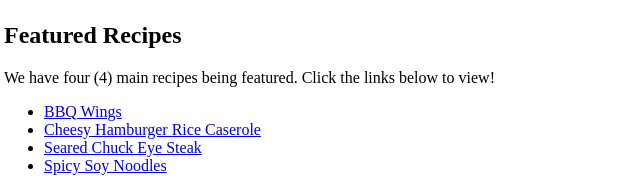
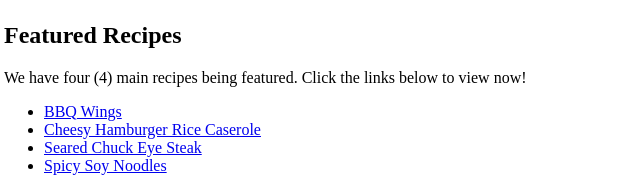
Before and after one commit to Jalyn-is/odin-recipes, a plain HTML site: page index.html in a window 1280 px wide. Shown: the part 788-976 px from the top of the page, 4-644 px from the left. Drawn offline with Linux system fonts and the light colour scheme.

Commit message:
Added "now" to  a paragraph as a personal refresher.

```diff
--- a/index.html
+++ b/index.html
@@ -23,7 +23,7 @@
         <br>
     <h2>Featured Recipes</h2>
         <p>
-            We have four (4) main recipes being featured. Click the links below to view!
+            We have four (4) main recipes being featured. Click the links below to view now!
         </p>
             <ul>
                 <li><a href="./recipes/bbq-wings.html">BBQ Wings</a></li>
```
